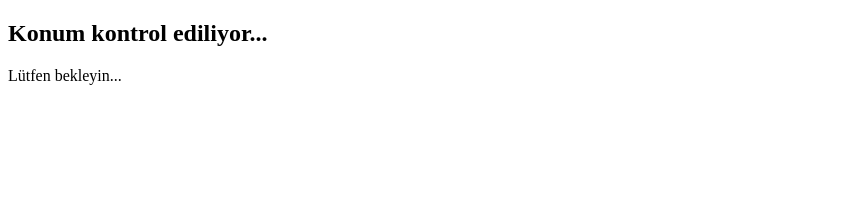
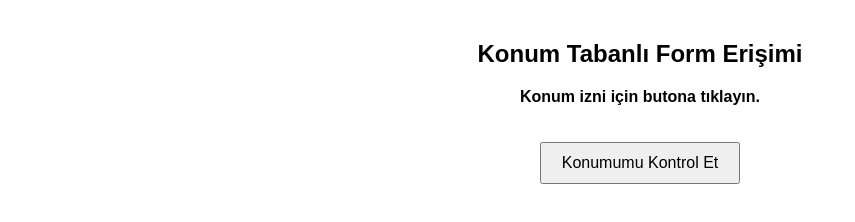
Before and after one commit to MaSCocongress/GS101-105, a plain HTML site: page index.html in a window 1280 px wide. Shown: the whole page, without its empty margins (0-855 px from the left). Drawn offline with Linux system fonts and the light colour scheme.

Commit message:
Update index.html

```diff
--- a/index.html
+++ b/index.html
@@ -3,10 +3,17 @@
 <head>
   <title>Konum Tabanlı Form Erişimi</title>
   <meta charset="UTF-8" />
+  <meta name="viewport" content="width=device-width, initial-scale=1">
+  <style>
+    body { font-family: Arial, sans-serif; text-align: center; margin-top: 40px; }
+    button { padding: 10px 20px; font-size: 16px; margin-top: 20px; }
+    #status { margin-top: 20px; font-weight: bold; }
+  </style>
 </head>
 <body>
-  <h2>Konum kontrol ediliyor...</h2>
-  <p id="status">Lütfen bekleyin...</p>
+  <h2>Konum Tabanlı Form Erişimi</h2>
+  <p id="status">Konum izni için butona tıklayın.</p>
+  <button onclick="checkLocation()">Konumumu Kontrol Et</button>
 
   <script>
     const allowedLat = 40.952181;
@@ -27,7 +34,10 @@
       return R * c;
     }
 
-    navigator.geolocation.getCurrentPosition(success, error);
+    function checkLocation() {
+      document.getElementById("status").innerText = "Konum alınıyor...";
+      navigator.geolocation.getCurrentPosition(success, error);
+    }
 
     function success(pos) {
       const lat = pos.coords.latitude;
@@ -45,7 +55,7 @@
     }
 
     function error(err) {
-      document.getElementById("status").innerText = "Konum bilgisi alınamadı. Lütfen konum iznine izin verin.";
+      document.getElementById("status").innerText = "Konum bilgisi alınamadı. Lütfen tarayıcıdan konum izni verin.";
     }
   </script>
 </body>
```
